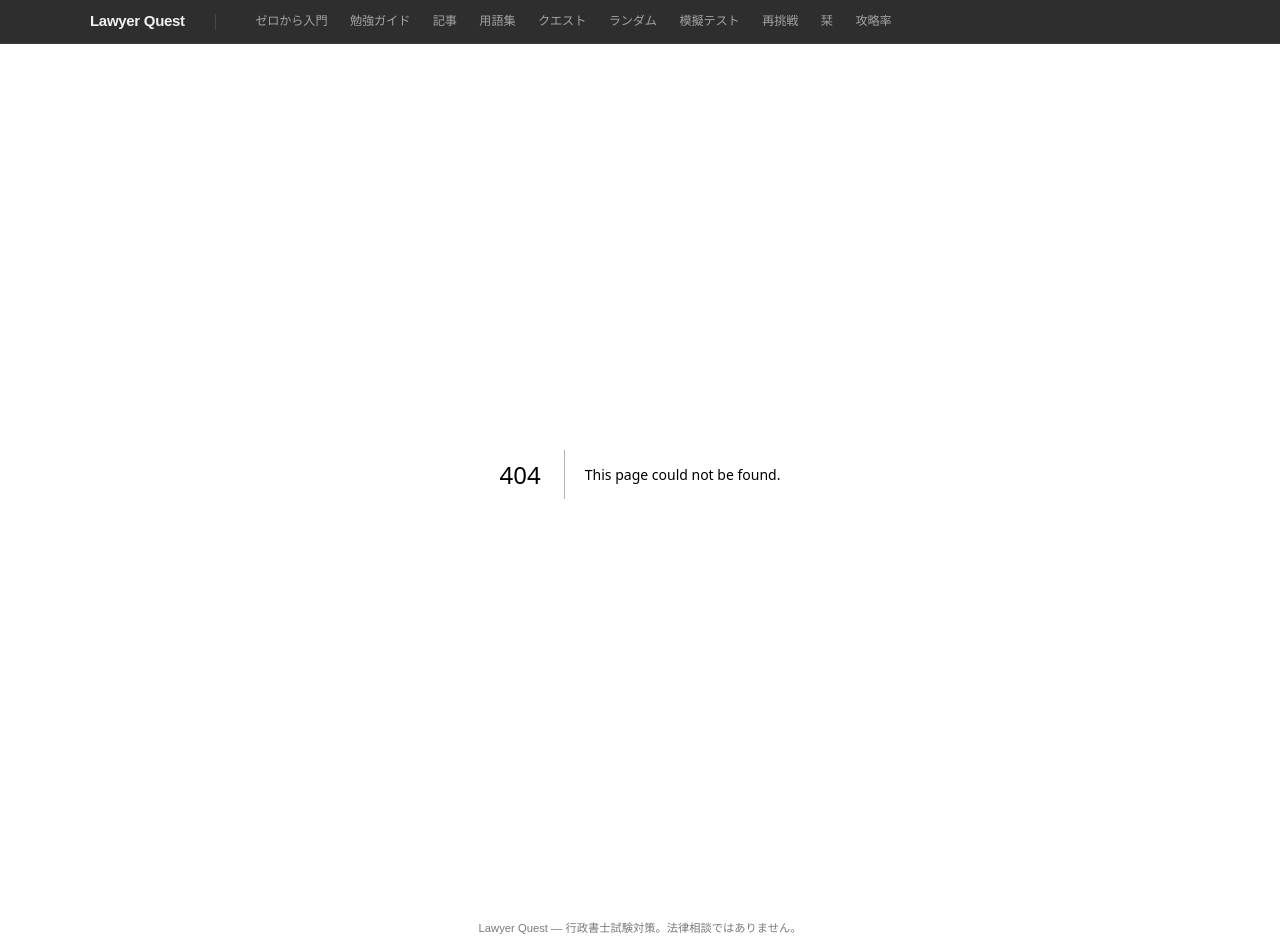
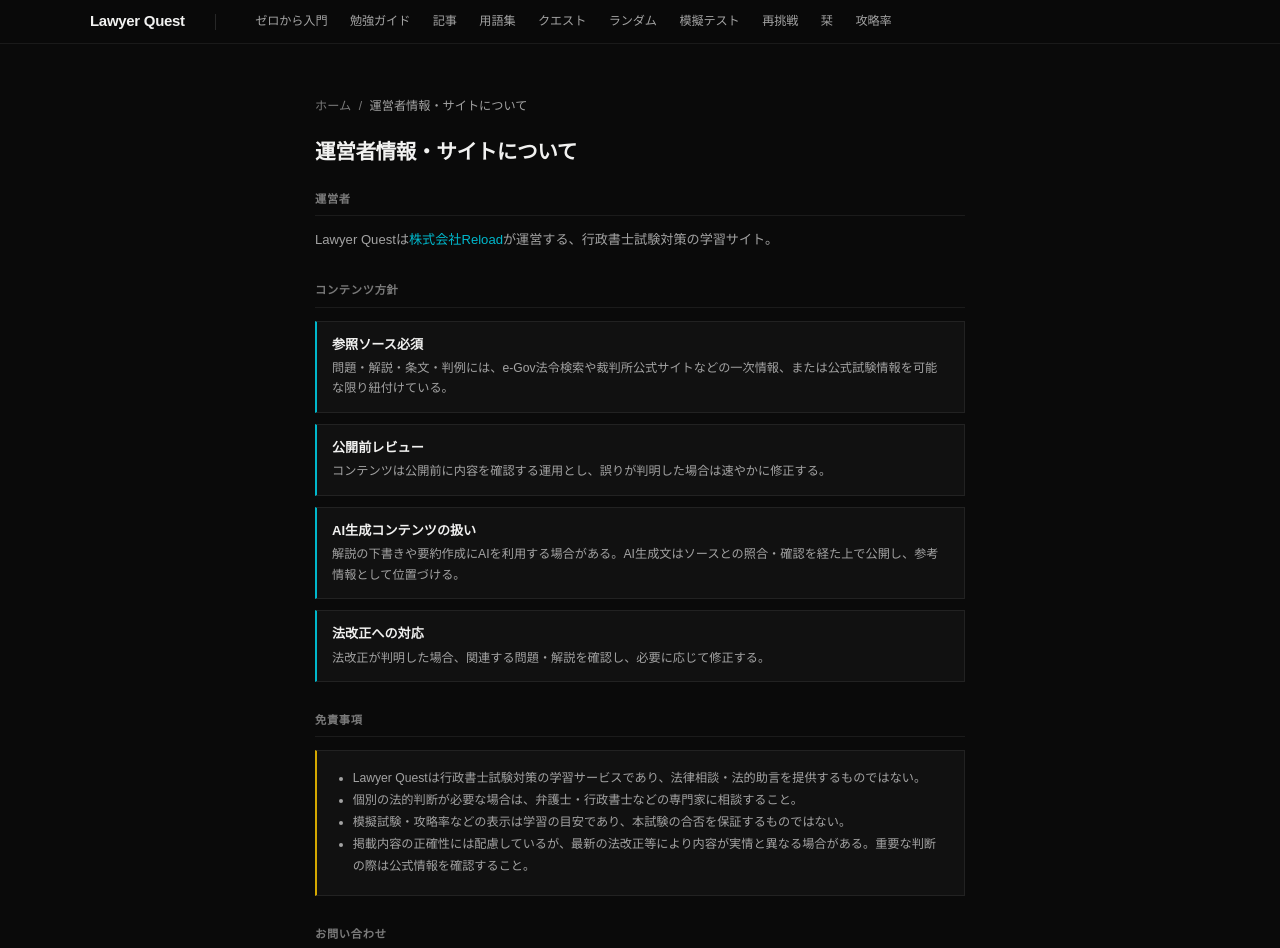
Before and after one commit to reload-co-jp/lawyer-quest, a Next.js app: page /about in a window 1280 px wide. Before the commit this address had no page. Shown: the top 948 px of the page. Built offline with nearby package versions, Linux system fonts and the light colour scheme; a web font is replaced by a local one.

Commit message:
Add about

```diff
--- /dev/null
+++ b/app/about/page.tsx
@@ -0,0 +1,193 @@
+import type { FC } from "react"
+import type { Metadata } from "next"
+import { BASE_URL, buildBreadcrumbJsonLd, buildMetadata } from "lib/seo"
+import { BreadcrumbNav } from "components/BreadcrumbNav"
+
+export const metadata: Metadata = buildMetadata({
+  title: "運営者情報・サイトについて",
+  description:
+    "Lawyer Questの運営者情報、コンテンツ方針（参照ソース必須・レビュー体制）、法律相談ではない旨の免責事項を掲載。",
+  path: "/about",
+})
+
+const breadcrumbItems = [
+  { name: "ホーム", path: "/" },
+  { name: "運営者情報・サイトについて", path: "/about" },
+]
+
+const jsonLd = [
+  {
+    "@context": "https://schema.org",
+    "@type": "AboutPage",
+    name: "運営者情報・サイトについて",
+    url: `${BASE_URL}/about`,
+    inLanguage: "ja",
+    isPartOf: { "@type": "WebSite", name: "Lawyer Quest", url: BASE_URL },
+    publisher: {
+      "@type": "Organization",
+      name: "株式会社Reload",
+      url: "https://reload.co.jp",
+    },
+  },
+  buildBreadcrumbJsonLd(breadcrumbItems),
+]
+
+const Section: FC<{ title: string; children: React.ReactNode }> = ({
+  title,
+  children,
+}) => (
+  <section style={{ marginBottom: "2rem" }}>
+    <h2
+      style={{
+        fontSize: ".75rem",
+        fontWeight: 600,
+        color: "var(--text-3)",
+        letterSpacing: ".06em",
+        textTransform: "uppercase",
+        marginBottom: ".875rem",
+        paddingBottom: ".5rem",
+        borderBottom: "1px solid var(--border)",
+      }}
+    >
+      {title}
+    </h2>
+    {children}
+  </section>
+)
+
+const Page: FC = () => {
+  return (
+    <div style={{ maxWidth: "680px", margin: "0 auto", padding: "1.5rem 1rem 3rem" }}>
+      <script
+        type="application/ld+json"
+        dangerouslySetInnerHTML={{ __html: JSON.stringify(jsonLd) }}
+      />
+
+      <BreadcrumbNav items={breadcrumbItems} />
+
+      <h1
+        style={{
+          fontSize: "1.375rem",
+          fontWeight: 700,
+          color: "var(--text-1)",
+          letterSpacing: "-.02em",
+          marginBottom: "1.5rem",
+        }}
+      >
+        運営者情報・サイトについて
+      </h1>
+
+      <Section title="運営者">
+        <p style={{ fontSize: ".875rem", color: "var(--text-2)", lineHeight: 1.75, margin: 0 }}>
+          Lawyer Questは
+          <a
+            href="https://reload.co.jp"
+            target="_blank"
+            rel="noopener noreferrer"
+            style={{ color: "var(--accent)", textDecoration: "none" }}
+          >
+            株式会社Reload
+          </a>
+          が運営する、行政書士試験対策の学習サイト。
+        </p>
+      </Section>
+
+      <Section title="コンテンツ方針">
+        <div style={{ display: "flex", flexDirection: "column", gap: ".75rem" }}>
+          {[
+            {
+              title: "参照ソース必須",
+              desc: "問題・解説・条文・判例には、e-Gov法令検索や裁判所公式サイトなどの一次情報、または公式試験情報を可能な限り紐付けている。",
+            },
+            {
+              title: "公開前レビュー",
+              desc: "コンテンツは公開前に内容を確認する運用とし、誤りが判明した場合は速やかに修正する。",
+            },
+            {
+              title: "AI生成コンテンツの扱い",
+              desc: "解説の下書きや要約作成にAIを利用する場合がある。AI生成文はソースとの照合・確認を経た上で公開し、参考情報として位置づける。",
+            },
+            {
+              title: "法改正への対応",
+              desc: "法改正が判明した場合、関連する問題・解説を確認し、必要に応じて修正する。",
+            },
+          ].map((item) => (
+            <div
+              key={item.title}
+              style={{
+                padding: ".875rem 1rem",
+                background: "var(--surface)",
+                border: "1px solid var(--border)",
+                borderLeft: "2px solid var(--accent)",
+              }}
+            >
+              <p
+                style={{
+                  fontSize: ".875rem",
+                  color: "var(--text-1)",
+                  fontWeight: 600,
+                  margin: "0 0 .25rem",
+                }}
+              >
+                {item.title}
+              </p>
+              <p
+                style={{
+                  fontSize: ".8125rem",
+                  color: "var(--text-2)",
+                  margin: 0,
+                  lineHeight: 1.65,
+                }}
+              >
+                {item.desc}
+              </p>
+            </div>
+          ))}
+        </div>
+      </Section>
+
+      <Section title="免責事項">
+        <div
+          style={{
+            padding: "1.125rem 1.25rem",
+            background: "var(--surface)",
+            border: "1px solid var(--border)",
+            borderLeft: "2px solid var(--warning)",
+          }}
+        >
+          <ul
+            style={{
+              margin: 0,
+              paddingLeft: "1.125rem",
+              fontSize: ".8125rem",
+              color: "var(--text-2)",
+              lineHeight: 1.8,
+            }}
+          >
+            <li>Lawyer Questは行政書士試験対策の学習サービスであり、法律相談・法的助言を提供するものではない。</li>
+            <li>個別の法的判断が必要な場合は、弁護士・行政書士などの専門家に相談すること。</li>
+            <li>模擬試験・攻略率などの表示は学習の目安であり、本試験の合否を保証するものではない。</li>
+            <li>掲載内容の正確性には配慮しているが、最新の法改正等により内容が実情と異なる場合がある。重要な判断の際は公式情報を確認すること。</li>
+          </ul>
+        </div>
+      </Section>
+
+      <Section title="お問い合わせ">
+        <p style={{ fontSize: ".875rem", color: "var(--text-2)", lineHeight: 1.75, margin: 0 }}>
+          サイトに関するお問い合わせは
+          <a
+            href="https://reload.co.jp"
+            target="_blank"
+            rel="noopener noreferrer"
+            style={{ color: "var(--accent)", textDecoration: "none" }}
+          >
+            運営会社（株式会社Reload）のサイト
+          </a>
+          より受け付けている。
+        </p>
+      </Section>
+    </div>
+  )
+}
+
+export default Page
--- a/app/layout.tsx
+++ b/app/layout.tsx
@@ -196,7 +196,13 @@ const RootLayout = ({ children }: { children: React.ReactNode }) => {
           }}
         >
           <p style={{ fontSize: ".75rem", color: "var(--text-3)" }}>
-            Lawyer Quest — 行政書士試験対策。法律相談ではありません。
+            Lawyer Quest — 行政書士試験対策。法律相談ではありません。{" "}
+            <Link
+              href="/about"
+              style={{ color: "var(--text-3)", textDecoration: "underline" }}
+            >
+              運営者情報
+            </Link>
           </p>
         </footer>
       </body>
--- a/app/sitemap.ts
+++ b/app/sitemap.ts
@@ -88,6 +88,12 @@ export default function sitemap(): MetadataRoute.Sitemap {
       priority: 0.7,
     },
     {
+      url: `${BASE_URL}/about`,
+      lastModified: LAST_MODIFIED,
+      changeFrequency: "yearly",
+      priority: 0.3,
+    },
+    {
       url: `${BASE_URL}/general-knowledge`,
       lastModified: LAST_MODIFIED,
       changeFrequency: "monthly",
```
